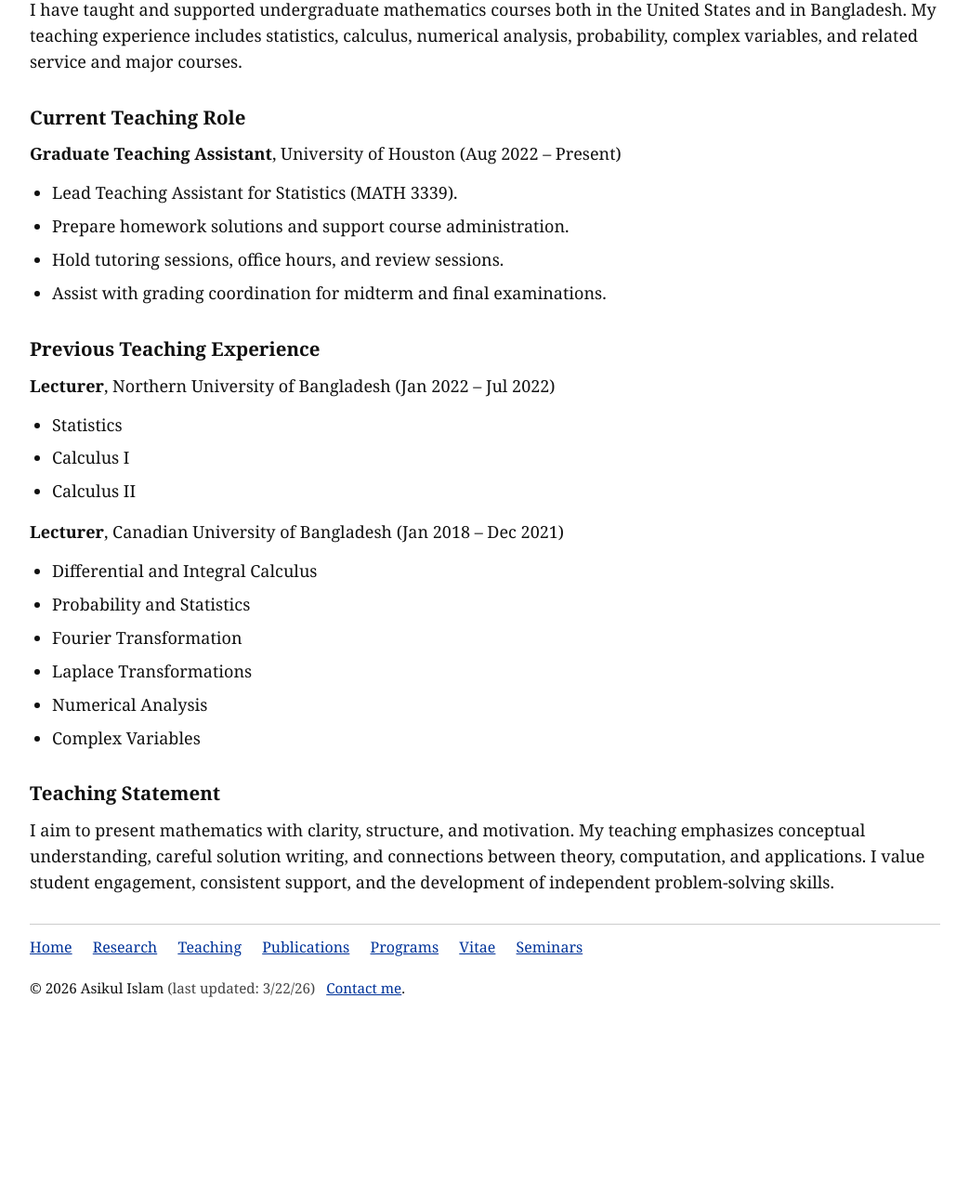
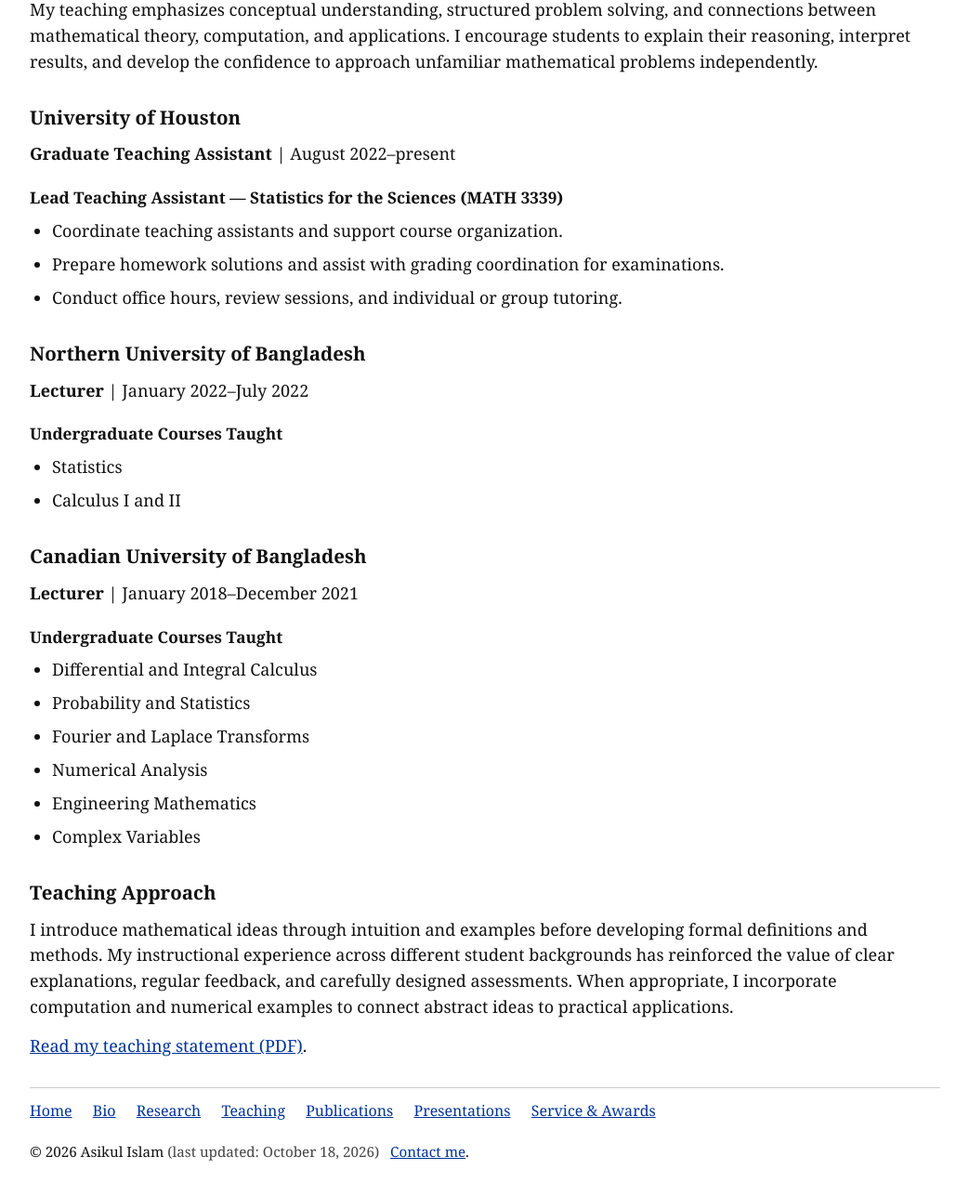
Before and after one commit to ashikislam828/ashikislam828.github.io, a plain HTML site: page teaching/index.html in a window 1280 px wide. Shown: the part 227-1514 px from the top of the page at 93% size, without its empty margins (118-1161 px from the left). Before the commit the page ends 1338 px from the top, so only its background shows below. Drawn offline with Linux system fonts and the light colour scheme.

Commit message:
Revise teaching page content and structure
Updated the teaching section to reflect current roles and teaching philosophy. Improved navigation structure and added a footer.

```diff
--- a/teaching/index.html
+++ b/teaching/index.html
@@ -3,85 +3,69 @@
 <head>
   <meta charset="UTF-8" />
   <meta name="viewport" content="width=device-width, initial-scale=1.0" />
+  <meta name="description" content="Asikul Islam — numerical PDEs, tensorial reduced-order modeling, PDE-constrained optimization, and scientific computing." />
   <title>Asikul Islam :: Teaching</title>
-  <meta name="description" content="Asikul Islam, Ph.D. student in Applied Mathematics at the University of Houston." />
   <link rel="stylesheet" href="../style.css" />
 </head>
 <body>
 <div class="page">
-
-    <div class="nav">
+  <nav class="nav" aria-label="Main navigation">
     <a href="../index.html">Home</a>
+<a href="../vitae/index.html">Bio</a>
 <a href="../research/index.html">Research</a>
 <a href="../teaching/index.html">Teaching</a>
 <a href="../publications/index.html">Publications</a>
-      <a href="../programs/index.html">Programs</a>
-      <a href="../vitae/index.html">Vitae</a>
-      <a href="../seminars/index.html">Seminars</a>
-    </div>
-
-
+<a href="../seminars/index.html">Presentations</a>
+<a href="../programs/index.html">Service &amp; Awards</a>
+  </nav>
   <h1>Asikul Islam</h1>
 <div class="subtitle">Department of Mathematics, University of Houston</div>
-
+  <main>
     <h2>Teaching</h2>
-<p>
-  I have taught and supported undergraduate mathematics courses both in the United States and in Bangladesh.
-  My teaching experience includes statistics, calculus, numerical analysis, probability, complex variables, and
-  related service and major courses.
-</p>
-
-<h2>Current Teaching Role</h2>
-<p>
-  <strong>Graduate Teaching Assistant</strong>, University of Houston (Aug 2022 – Present)
-</p>
+<p>My teaching emphasizes conceptual understanding, structured problem solving, and connections between mathematical theory, computation, and applications. I encourage students to explain their reasoning, interpret results, and develop the confidence to approach unfamiliar mathematical problems independently.</p>
+<h2>University of Houston</h2>
+<p><strong>Graduate Teaching Assistant</strong> | August 2022–present</p>
+<h3>Lead Teaching Assistant — Statistics for the Sciences (MATH 3339)</h3>
 <ul>
-  <li>Lead Teaching Assistant for Statistics (MATH 3339).</li>
-  <li>Prepare homework solutions and support course administration.</li>
-  <li>Hold tutoring sessions, office hours, and review sessions.</li>
-  <li>Assist with grading coordination for midterm and final examinations.</li>
+  <li>Coordinate teaching assistants and support course organization.</li>
+  <li>Prepare homework solutions and assist with grading coordination for examinations.</li>
+  <li>Conduct office hours, review sessions, and individual or group tutoring.</li>
 </ul>
-
-<h2>Previous Teaching Experience</h2>
-<p><strong>Lecturer</strong>, Northern University of Bangladesh (Jan 2022 – Jul 2022)</p>
+<h2>Northern University of Bangladesh</h2>
+<p><strong>Lecturer</strong> | January 2022–July 2022</p>
+<h3>Undergraduate Courses Taught</h3>
 <ul>
   <li>Statistics</li>
-  <li>Calculus I</li>
-  <li>Calculus II</li>
+  <li>Calculus I and II</li>
 </ul>
-
-<p><strong>Lecturer</strong>, Canadian University of Bangladesh (Jan 2018 – Dec 2021)</p>
+<h2>Canadian University of Bangladesh</h2>
+<p><strong>Lecturer</strong> | January 2018–December 2021</p>
+<h3>Undergraduate Courses Taught</h3>
 <ul>
   <li>Differential and Integral Calculus</li>
   <li>Probability and Statistics</li>
-  <li>Fourier Transformation</li>
-  <li>Laplace Transformations</li>
+  <li>Fourier and Laplace Transforms</li>
   <li>Numerical Analysis</li>
+  <li>Engineering Mathematics</li>
   <li>Complex Variables</li>
 </ul>
-
-<h2>Teaching Statement</h2>
-<p>
-  I aim to present mathematics with clarity, structure, and motivation. My teaching emphasizes conceptual
-  understanding, careful solution writing, and connections between theory, computation, and applications.
-  I value student engagement, consistent support, and the development of independent problem-solving skills.
-</p>
-
-
-    <div class="footer">
-      <div class="footnav">
+<h2>Teaching Approach</h2>
+<p>I introduce mathematical ideas through intuition and examples before developing formal definitions and methods. My instructional experience across different student backgrounds has reinforced the value of clear explanations, regular feedback, and carefully designed assessments. When appropriate, I incorporate computation and numerical examples to connect abstract ideas to practical applications.</p>
+<p><a href="../teaching_statement.pdf" target="_blank" rel="noopener">Read my teaching statement (PDF)</a>.</p>
+  </main>
+  <footer class="footer">
+    <nav class="footnav" aria-label="Footer navigation">
       <a href="../index.html">Home</a>
+<a href="../vitae/index.html">Bio</a>
 <a href="../research/index.html">Research</a>
 <a href="../teaching/index.html">Teaching</a>
 <a href="../publications/index.html">Publications</a>
-        <a href="../programs/index.html">Programs</a>
-        <a href="../vitae/index.html">Vitae</a>
-        <a href="../seminars/index.html">Seminars</a>
-      </div>
-      © 2026 Asikul Islam <span class="last-updated">(last updated: 3/22/26)</span>
+<a href="../seminars/index.html">Presentations</a>
+<a href="../programs/index.html">Service &amp; Awards</a>
+    </nav>
+    &copy; 2026 Asikul Islam <span class="last-updated">(last updated: October 18, 2026)</span>
     &nbsp; <a href="mailto:aislam25@cougarnet.uh.edu">Contact me</a>.
-    </div>
-
+  </footer>
 </div>
 </body>
 </html>
```
Lines whose indentation alone changed are shown as unchanged.
